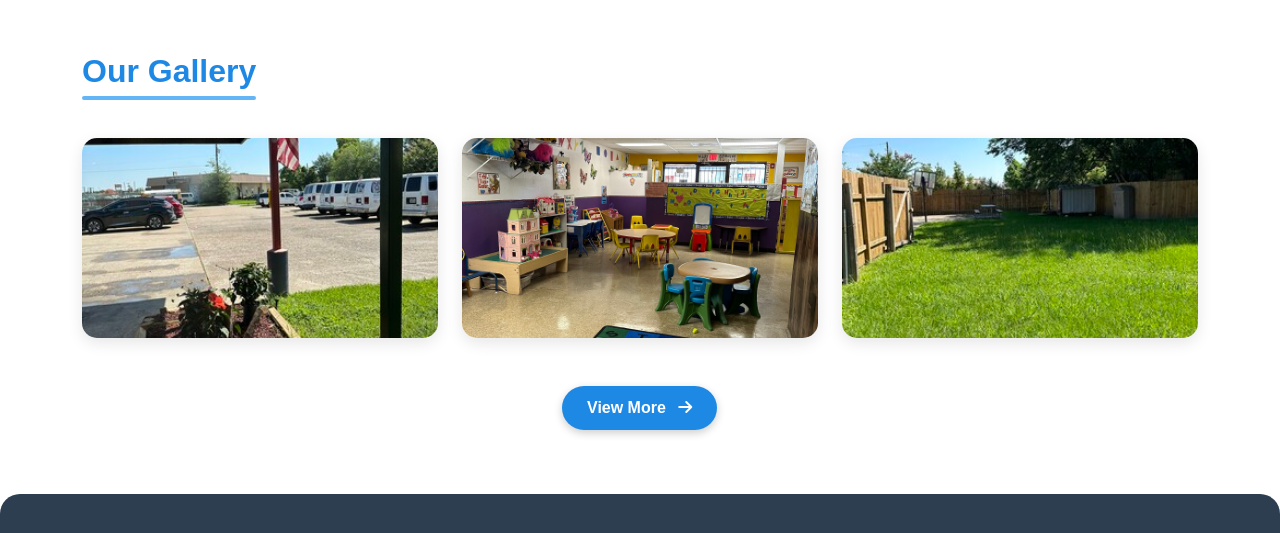
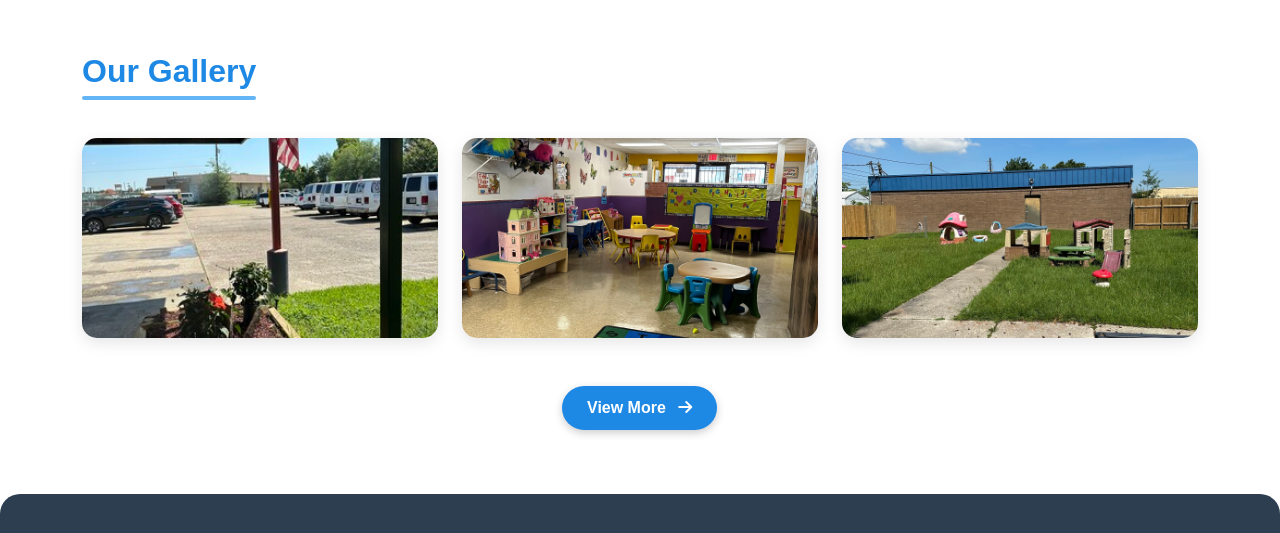
Before and after one commit to Billyjeem123/solid-rock, a plain HTML site: page index.html in a window 1280 px wide. Shown: the part 1160-1693 px from the top of the page. Drawn offline with nearby package versions, Linux system fonts and the light colour scheme.

```diff
--- a/index.html
+++ b/index.html
@@ -368,11 +368,11 @@
                         <img src="images/image-2.jpg" alt="Classroom Environment" class="gallery-image">
                     </div>
                 </div>
-<!--                <div class="col-md-4 col-sm-6 animate__animated animate__fadeInUp" style="animation-delay: 0.4s;">-->
-<!--                    <div class="gallery-item">-->
-<!--                        <img src="images/image-3.jpg" alt="Outdoor Play Area" class="gallery-image">-->
-<!--                    </div>-->
-<!--                </div>-->
+                <div class="col-md-4 col-sm-6 animate__animated animate__fadeInUp" style="animation-delay: 0.4s;">
+                    <div class="gallery-item">
+                        <img src="images/image-3.jpg" alt="Outdoor Play Area" class="gallery-image">
+                    </div>
+                </div>
 <!--                <div class="col-md-4 col-sm-6 animate__animated animate__fadeInUp" style="animation-delay: 0.6s;">-->
 <!--                    <div class="gallery-item">-->
 <!--                        <img src="images/image-4.jpg" alt="Art Activities" class="gallery-image">-->
@@ -383,11 +383,11 @@
 <!--                        <img src="images/image-5.jpg" alt="Learning Materials" class="gallery-image">-->
 <!--                    </div>-->
 <!--                </div>-->
-                <div class="col-md-4 col-sm-6 animate__animated animate__fadeInUp" style="animation-delay: 1s;">
-                    <div class="gallery-item">
-                        <img src="images/image-6.jpg" alt="Group Activities" class="gallery-image">
-                    </div>
-                </div>
+<!--                <div class="col-md-4 col-sm-6 animate__animated animate__fadeInUp" style="animation-delay: 1s;">-->
+<!--                    <div class="gallery-item">-->
+<!--                        <img src="images/image-6.jpg" alt="Group Activities" class="gallery-image">-->
+<!--                    </div>-->
+<!--                </div>-->
             </div>
             <div class="text-center mt-4">
                 <button onclick="location.href='gallery.html';" class="btn btn-primary view-more-btn animate__animated animate__pulse animate__infinite">
```
